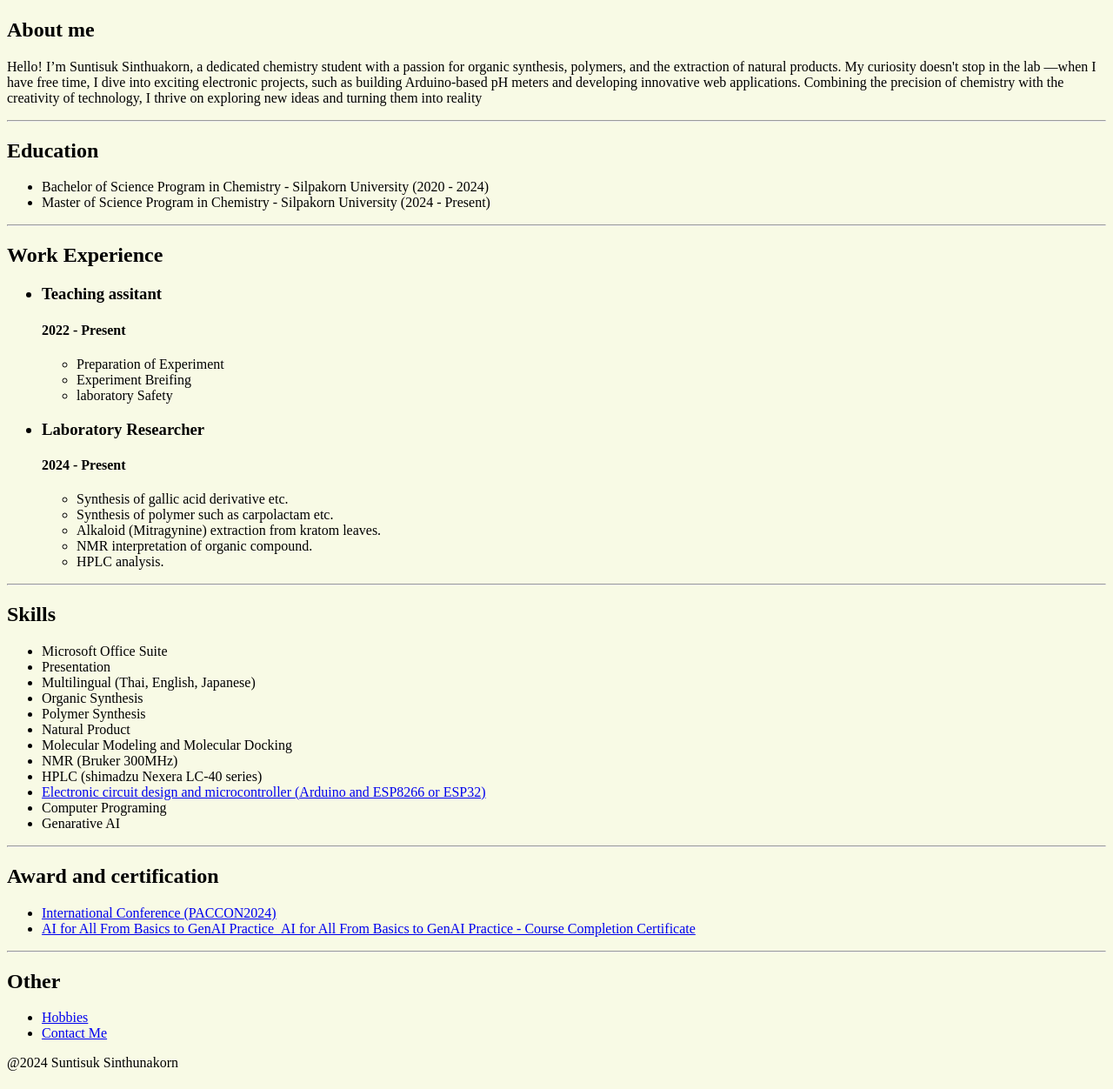
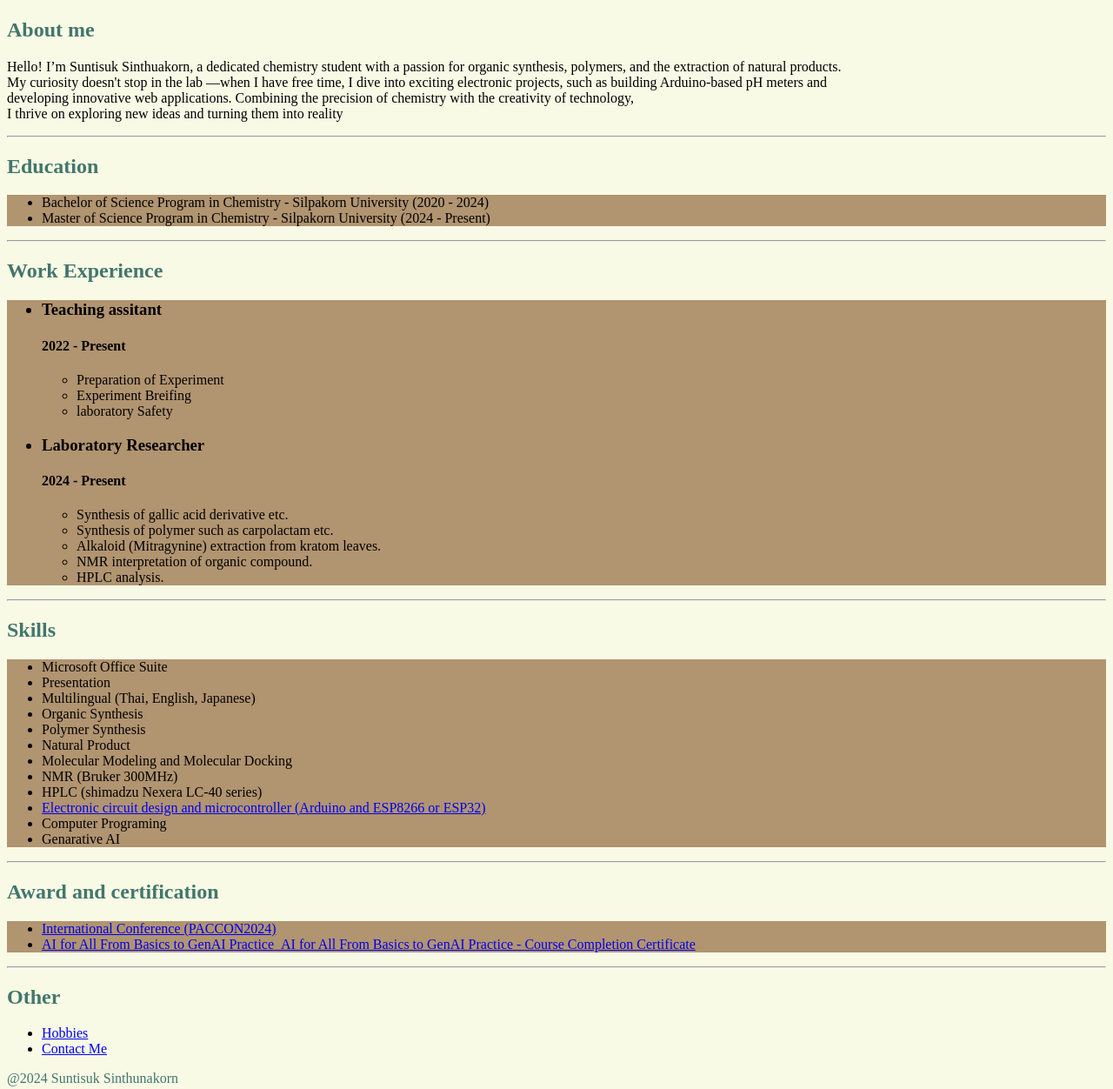
Before and after one commit to SinthunakornSuntisuk01/My_Profile, a plain HTML site: page index.html in a window 1280 px wide. Shown: the part 280-1532 px from the top of the page at 87% size. Drawn offline with Linux system fonts and the light colour scheme.

Commit message:
Update index.html

```diff
--- a/index.html
+++ b/index.html
@@ -4,11 +4,11 @@
     <meta charset="UTF-8" />
     <meta name="viewport" content="width=device-width, initial-scale=1.0" />
     <title>Document</title>
-    <link rel="stylesheet" href="./style.css"/>
+    <link rel="stylesheet" href="./style.css" />
   </head>
   <body>
     <article>
-      <h1>My profile</h1>
+      <h1 class="title">My profile</h1>
       <hr />
       <img
         src="./assets/Me.jpeg"
@@ -16,19 +16,19 @@
         width="200"
         height="200"
       />
-      <h2>About me</h2>
-      <p>
+      <h2 class="title">About me</h2>
         Hello! I’m Suntisuk Sinthuakorn, a dedicated chemistry student with a
         passion for organic synthesis, polymers, and the extraction of natural
-        products. My curiosity doesn't stop in the lab —when I have free time, I
-        dive into exciting electronic projects, such as building Arduino-based
-        pH meters and developing innovative web applications. Combining the
-        precision of chemistry with the creativity of technology, I thrive on
-        exploring new ideas and turning them into reality
+        products. <br />My curiosity doesn't stop in the lab —when I have free
+        time, I dive into exciting electronic projects, such as building
+        Arduino-based pH meters and <br />developing innovative web
+        applications. Combining the precision of chemistry with the creativity
+        of technology,<br />
+        I thrive on exploring new ideas and turning them into reality
       </p>
       <hr />
-      <h2>Education</h2>
-      <ul>
+      <h2 class="title">Education</h2>
+      <ul id="education">
         <li>
           Bachelor of Science Program in Chemistry - Silpakorn University (2020
           - 2024)
@@ -39,8 +39,8 @@
         </li>
       </ul>
       <hr />
-      <h2>Work Experience</h2>
-      <ul>
+      <h2 class="title">Work Experience</h2>
+      <ul id="workexperience">
         <h3><li>Teaching assitant</li></h3>
         <h4>2022 - Present</h4>
         <ul>
@@ -59,8 +59,8 @@
         </ul>
       </ul>
       <hr />
-      <h2 class="skills">Skills</h2>
-      <ul>
+      <h2 class="title">Skills</h2>
+      <ul id="skills">
         <li>Microsoft Office Suite</li>
         <li>Presentation</li>
         <li>Multilingual (Thai, English, Japanese)</li>
@@ -71,15 +71,17 @@
         <li>NMR (Bruker 300MHz)</li>
         <li>HPLC (shimadzu Nexera LC-40 series)</li>
         <li>
-          <a href="https://github.com/SinthunakornSuntisuk01?tab=repositories">Electronic circuit design and microcontroller (Arduino and ESP8266 or
-          ESP32)</a>
+          <a href="https://github.com/SinthunakornSuntisuk01?tab=repositories"
+            >Electronic circuit design and microcontroller (Arduino and ESP8266
+            or ESP32)</a
+          >
         </li>
         <li>Computer Programing</li>
         <li>Genarative AI</li>
       </ul>
       <hr />
-      <h2>Award and certification</h2>
-      <ul>
+      <h2 class="title">Award and certification</h2>
+      <ul id="awardandcert">
         <li>
           <a
             href="./assets/PACCON2024-CertificateOfPresentation-00057-K94Oa9rUCPaoE9HYcNh20240201162843.pdf"
@@ -95,13 +97,13 @@
         </li>
       </ul>
       <hr />
-      <h2>Other</h2>
+      <h2 class="title">Other</h2>
       <ul>
         <li><a href="./Public/Hobbies.html">Hobbies</a></li>
         <li><a href="./Public/Contatc_Me.html">Contact Me</a></li>
       </ul>
       <footer>
-        <p>@2024 Suntisuk Sinthunakorn</p>
+        <p class="title">@2024 Suntisuk Sinthunakorn</p>
       </footer>
     </article>
   </body>
```
